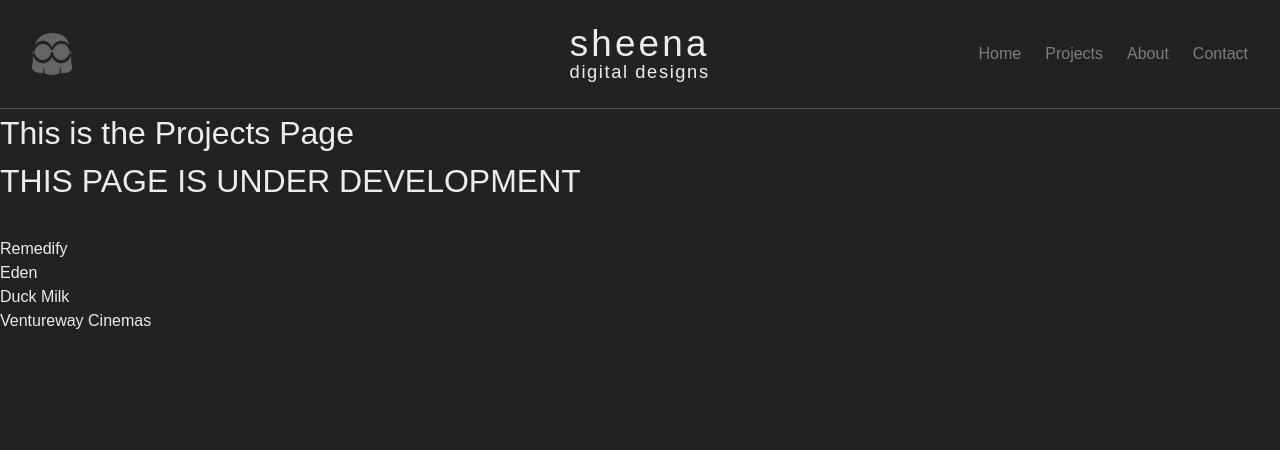
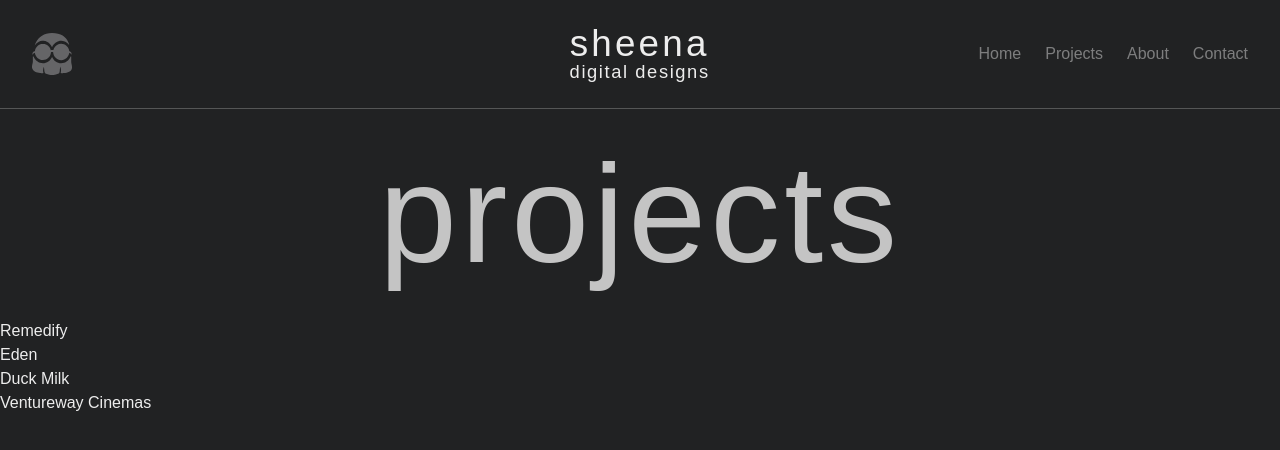
Before and after one commit to kennyharman/sheena_portfolio, a Next.js app: page /Projects in a window 1280 px wide. Shown: the top 450 px of the page. Built offline with nearby package versions, Linux system fonts and the light colour scheme; a web font is replaced by a local one.

Commit message:
fixing some stuff on case study and projects

```diff
--- a/src/app/Projects/Projects.module.css
+++ b/src/app/Projects/Projects.module.css
@@ -2,7 +2,10 @@
     display: flex;
 }
 
-.temp_header {
-    margin-bottom: 2rem;
-    font-size: 2rem;
+.page_head {
+    display: flex;
+    justify-content: center;
+    font-size: 140px;
+    letter-spacing: 4px;
+    opacity: 80%;
 }
--- a/src/app/Projects/page.js
+++ b/src/app/Projects/page.js
@@ -8,9 +8,10 @@ export default function Projects() {
     <div className="">
       <main className="">
         <NavBar/>
-        <div className={styles.temp_header}>
-          This is the Projects Page <br/>
-          THIS PAGE IS UNDER DEVELOPMENT
+        <div className={styles.page_head}>
+          <h1>
+            projects
+          </h1>
         </div>
         <Link href='/Remedify'>
           <button className={styles.button}>
--- a/src/app/Remedify/page.js
+++ b/src/app/Remedify/page.js
@@ -170,7 +170,7 @@ export default function Remedify() {
                         </p>
                     </div>
                     <div className={styles.features_image_container}>
-                        <Image className={styles.features_image} src="/images/remedify_mockup05.png" alt="remedify phone mockup" width={220} height={200}/>
+                        <Image className={styles.features_image} src="/images/remedify_mockup05.png" alt="remedify phone mockup" width={300} height={200}/>
                     </div>
                 </div>
             </div>
@@ -416,7 +416,7 @@ export default function Remedify() {
                         className={styles.logo}
                         src="/images/remedify-logo_01.svg"
                         alt="remedify logo 01"
-                        width={110}
+                        width={100}
                         height={100}
                         />
                         <Image
```
Also changed, not shown: src/app/Remedify/Remedify.module.css (+24 -4 lines).
